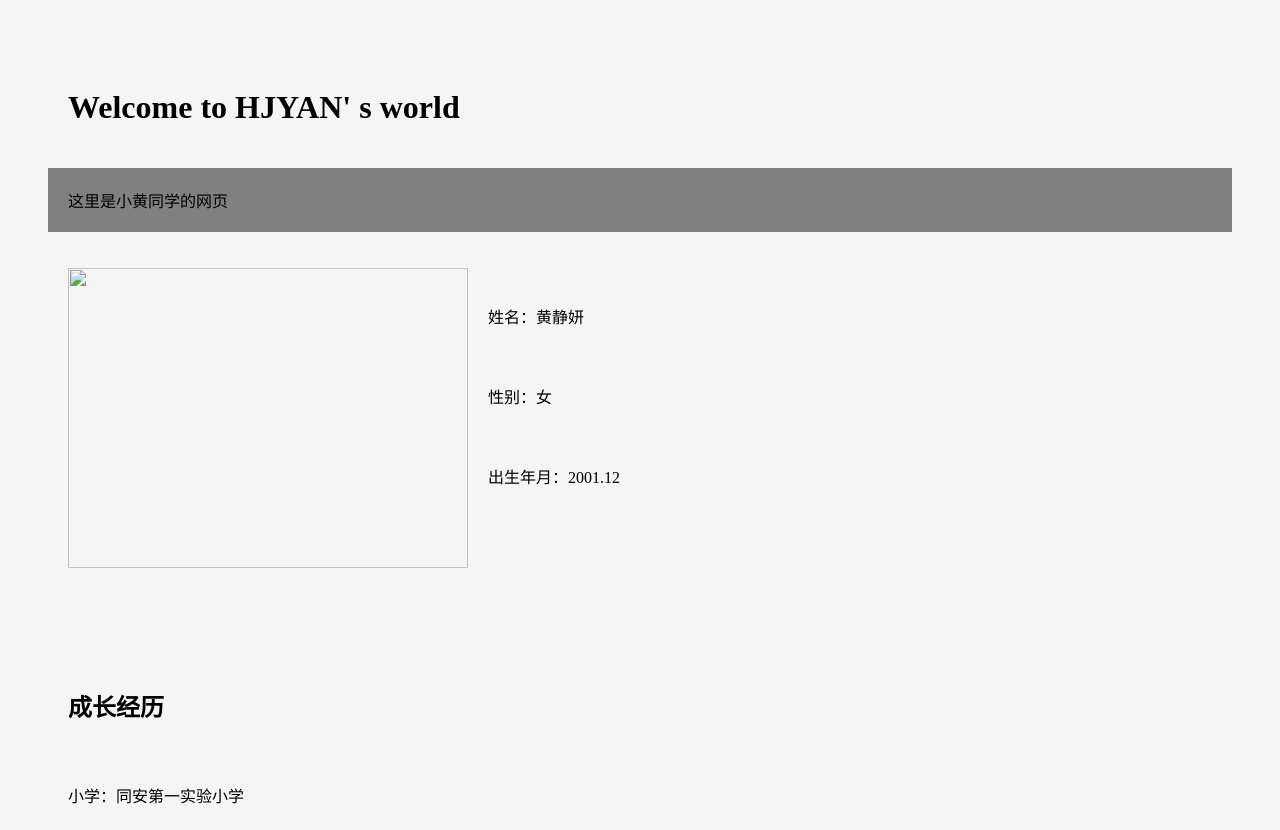
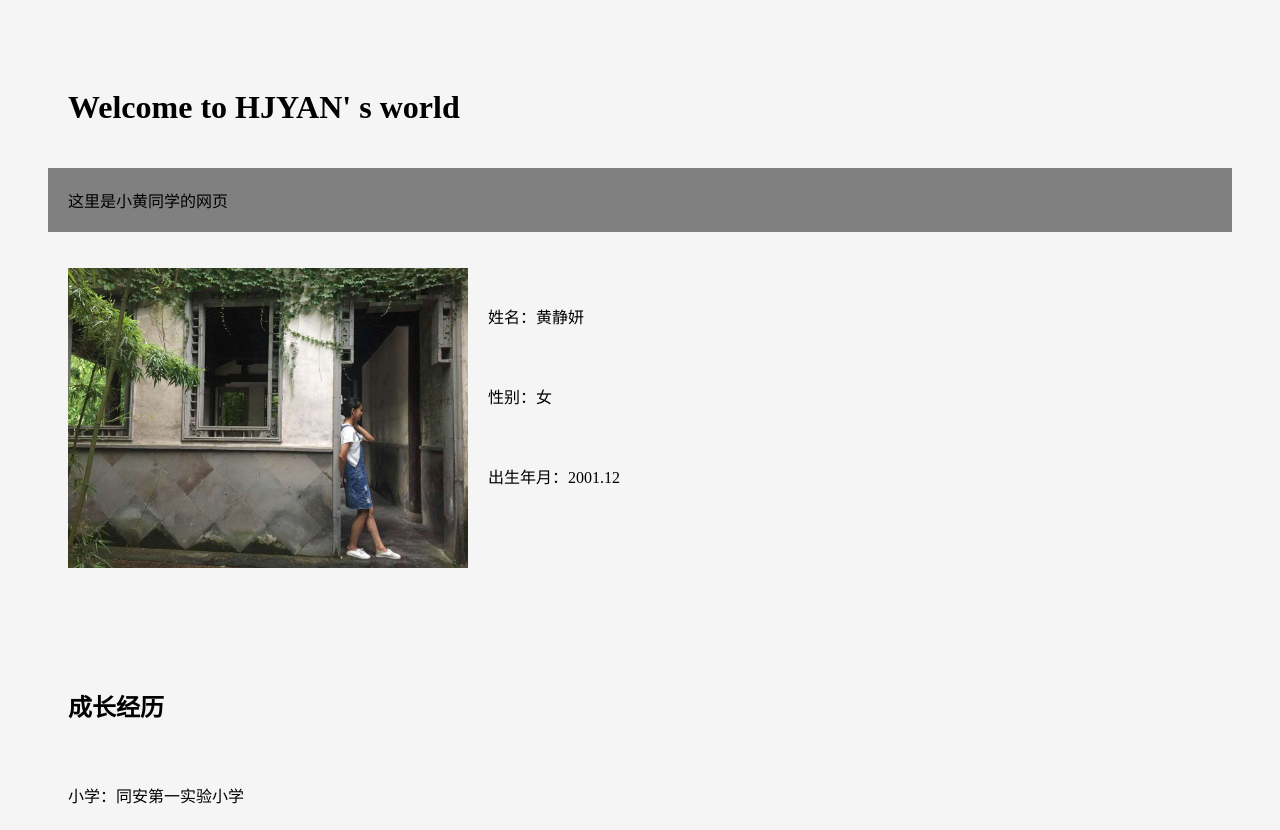
Before and after one commit to HJYAN1213/HJYAN1213.github.io, a plain HTML site: page index.html in a window 1280 px wide. Shown: the top 830 px of the page. Drawn offline with Linux system fonts and the light colour scheme.

Commit message:
Update index.html

```diff
--- a/index.html
+++ b/index.html
@@ -8,7 +8,7 @@
 <body>
 <h1>Welcome to HJYAN' s world</h1>
 <p id="para1">这里是小黄同学的网页</p>
-<img src="/Users/huangjingyan/Documents/照片/IMG_0099.JPG"/>
+<img src="HJYAN1213.github.io/picture/23141BAC-9BB2-4478-A93D-12D08D1683A4.jpeg"/>
 <div>
 <p>姓名：黄静妍</p>
 <p>性别：女</p>
```
